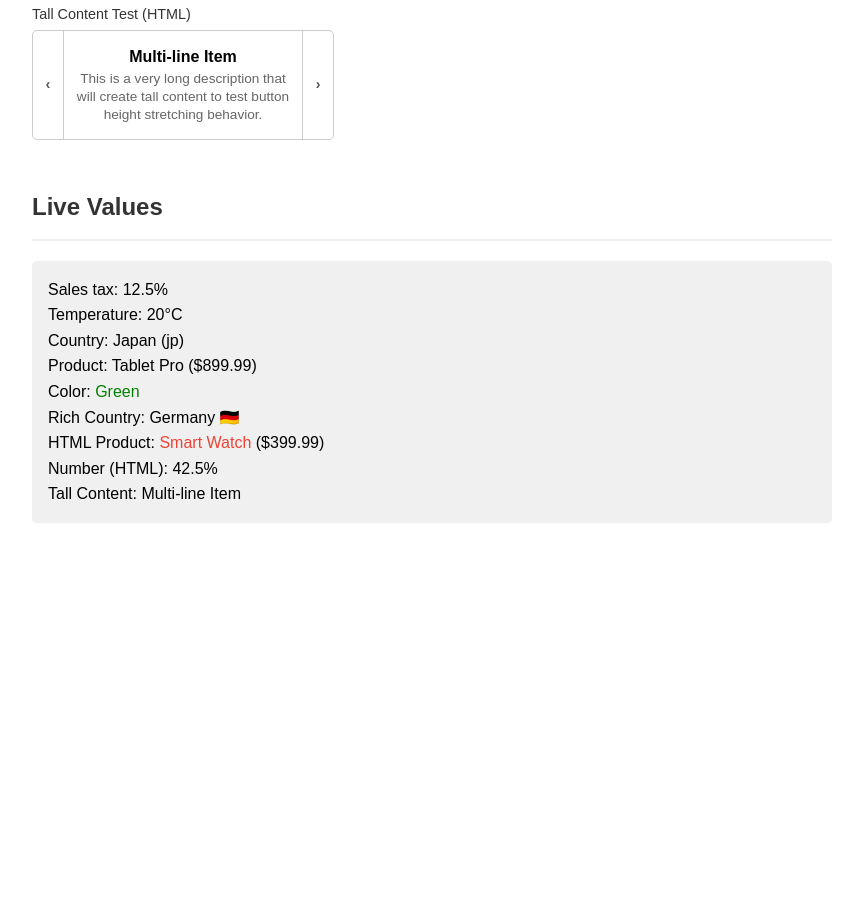
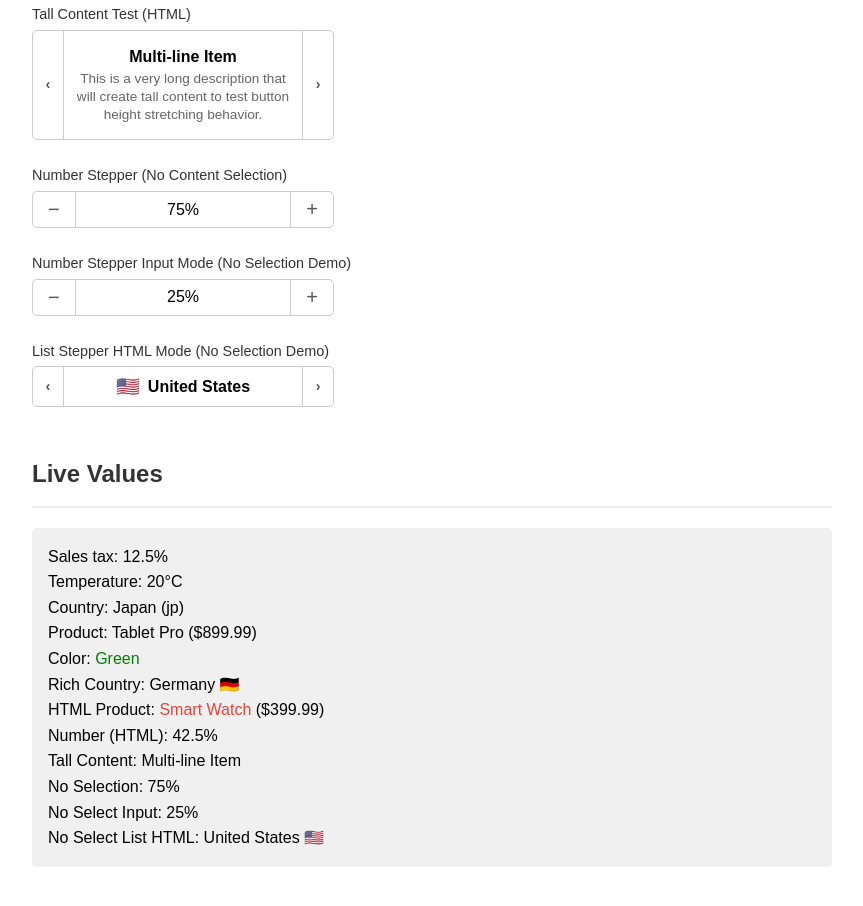
Before and after one commit to drecchia/hpv-number-stepper, a website: page index.html in a window 1280 px wide. Shown: the part 1132-2038 px from the top of the page, without its empty margins (208-1071 px from the left). Before the commit the page ends 1703 px from the top, so only its background shows below. Drawn offline with Linux system fonts and the light colour scheme.

Commit message:
feat(stepper): add allowContentSelection option for content selection control
Add `allowContentSelection` constructor option (default: true) to control text selection in HTML display mode. When false, applies `user-select: none` to prevent selection, treating it more like a control. Input mode always allows selection for editing. Includes CSS and demo updates.

```diff
--- a/index.html
+++ b/index.html
@@ -75,6 +75,15 @@
     <div class="label">Tall Content Test (HTML)</div>
     <div id="tall-content-stepper"></div>
 
+    <div class="label">Number Stepper (No Content Selection)</div>
+    <div id="no-select-stepper"></div>
+
+    <div class="label">Number Stepper Input Mode (No Selection Demo)</div>
+    <div id="no-select-input-stepper"></div>
+
+    <div class="label">List Stepper HTML Mode (No Selection Demo)</div>
+    <div id="no-select-list-html-stepper"></div>
+
     <h2>Live Values</h2>
     <div id="output" style="background: #f0f0f0; padding: 1em; margin: 1em 0; border-radius: 5px;">
         <div>Sales tax: <span id="sales-value">-</span></div>
@@ -86,6 +95,9 @@
         <div>HTML Product: <span id="product-html-value">-</span></div>
         <div>Number (HTML): <span id="number-html-value">-</span></div>
         <div>Tall Content: <span id="tall-content-value">-</span></div>
+        <div>No Selection: <span id="no-select-value">-</span></div>
+        <div>No Select Input: <span id="no-select-input-value">-</span></div>
+        <div>No Select List HTML: <span id="no-select-list-html-value">-</span></div>
     </div>
 
     <script src="./src/js/number-stepper.js"></script>
@@ -302,6 +314,51 @@
         });
         tallContentStepper.mountTo(document.getElementById('tall-content-stepper'));
 
+        // No selection stepper demo
+        const noSelectStepper = new HpvNumberStepper({
+            initialValue: 75,
+            min: 0,
+            max: 100,
+            stepSize: 5,
+            renderAsHtml: true,
+            allowContentSelection: false,
+            renderValue: (val) => `${val}%`,
+            onChange: (val) => {
+                document.getElementById('no-select-value').textContent = `${val}%`;
+            },
+            layout: ['minus', 'display', 'plus']
+        });
+        noSelectStepper.mountTo(document.getElementById('no-select-stepper'));
+
+        // Number stepper input mode no selection demo (selection still allowed for editing)
+        const noSelectInputStepper = new HpvNumberStepper({
+            initialValue: 25,
+            min: 0,
+            max: 100,
+            stepSize: 1,
+            allowContentSelection: false,
+            onChange: (val) => {
+                document.getElementById('no-select-input-value').textContent = `${val}%`;
+            },
+            renderValue: (val) => `${val}%`,
+            layout: ['minus', 'input', 'plus']
+        });
+        noSelectInputStepper.mountTo(document.getElementById('no-select-input-stepper'));
+
+        // List stepper HTML mode no selection demo
+        const noSelectListHtmlStepper = new HpvListStepper({
+            items: countriesWithFlags,
+            initialItem: 'us',
+            renderAsHtml: true,
+            allowContentSelection: false,
+            renderValue: (item) => `<span style="display: flex; align-items: center; gap: 8px;"><span style="font-size: 1.2em;">${item.flag}</span><strong>${item.label}</strong></span>`,
+            onChange: (item, index) => {
+                document.getElementById('no-select-list-html-value').textContent = `${item.label} ${item.flag}`;
+            },
+            layout: ['minus', 'display', 'plus']
+        });
+        noSelectListHtmlStepper.mountTo(document.getElementById('no-select-list-html-stepper'));
+
         // Initialize display values
         document.getElementById('sales-value').textContent = '5.0%';
         document.getElementById('temp-value').textContent = '20°C';
@@ -313,6 +370,9 @@
         document.getElementById('product-html-value').innerHTML = '<span style="color: #4285f4;">Gaming Laptop</span> ($1299.99)';
         document.getElementById('number-html-value').textContent = '42.5%';
         document.getElementById('tall-content-value').textContent = 'Multi-line Item';
+        document.getElementById('no-select-value').textContent = '75%';
+        document.getElementById('no-select-input-value').textContent = '25%';
+        document.getElementById('no-select-list-html-value').textContent = 'United States 🇺🇸';
 
         // Demo API methods
         console.log('=== API Demo ===');
--- a/src/css/number-stepper.css
+++ b/src/css/number-stepper.css
@@ -100,3 +100,10 @@
         font-weight: bold;
     }
 }
+
+.stepper-container .no-select {
+    user-select: none;
+    -webkit-user-select: none;
+    -moz-user-select: none;
+    -ms-user-select: none;
+}
--- a/src/js/number-stepper.js
+++ b/src/js/number-stepper.js
@@ -8,7 +8,8 @@
         onChange,
         renderValue = (val) => `${val}%`,
         layout = ['minus', 'input', 'plus'],
-        renderAsHtml = false
+        renderAsHtml = false,
+        allowContentSelection = true
     }) {
         this.min = min;
         this.max = max;
@@ -16,6 +17,7 @@
         this.onChange = onChange;
         this.renderValue = renderValue;
         this.renderAsHtml = !!renderAsHtml;
+        this.allowContentSelection = allowContentSelection;
         this.value = this._sanitize(initialValue);
 
         this._createElements();
@@ -48,8 +50,15 @@
         if (this.renderAsHtml) {
             this.display = document.createElement('span');
             this.display.className = 'stepper-display';
+            if (!this.allowContentSelection) {
+                this.display.classList.add('no-select');
+            }
             this.container.tabIndex = 0;
             this.input.classList.add('stepper-input-hidden');
+        } else {
+            if (!this.allowContentSelection) {
+                this.input.classList.add('no-select');
+            }
         }
     }
 
@@ -78,6 +87,11 @@
         this.btnPlus.addEventListener('click', this._plusHandler);
         this.input.addEventListener('change', this._inputHandler);
         this.input.addEventListener('keydown', this._keydownHandler);
+
+        if (!this.allowContentSelection) {
+            this._selectStartHandler = (e) => e.preventDefault();
+            this.input.addEventListener('selectstart', this._selectStartHandler);
+        }
 
         if (this.renderAsHtml) {
             this._containerKeydownHandler = (e) => {
@@ -154,6 +168,9 @@
         this.btnPlus.removeEventListener('click', this._plusHandler);
         this.input.removeEventListener('change', this._inputHandler);
         this.input.removeEventListener('keydown', this._keydownHandler);
+        if (this._selectStartHandler) {
+            this.input.removeEventListener('selectstart', this._selectStartHandler);
+        }
         if (this.renderAsHtml) {
             this.container.removeEventListener('keydown', this._containerKeydownHandler);
             this.display.removeEventListener('click', this._displayClickHandler);
```
Also changed, not shown: README.md, 1 other file.
